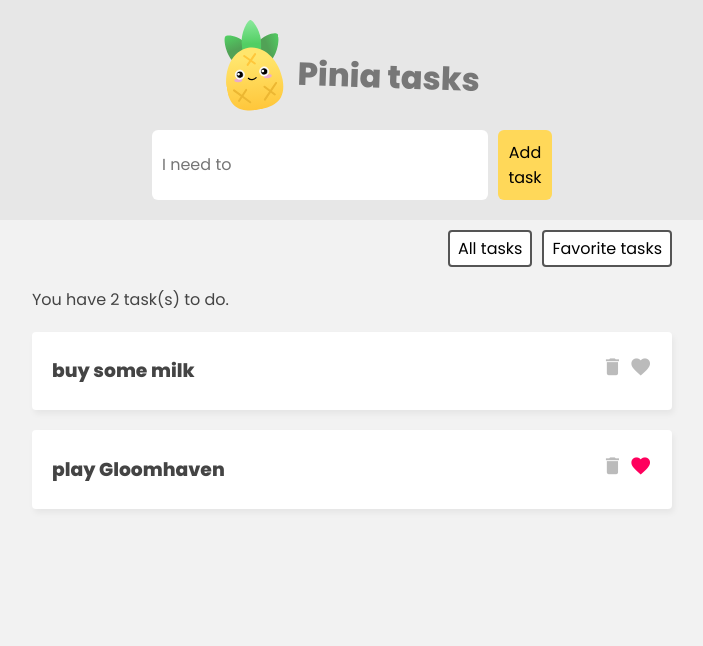
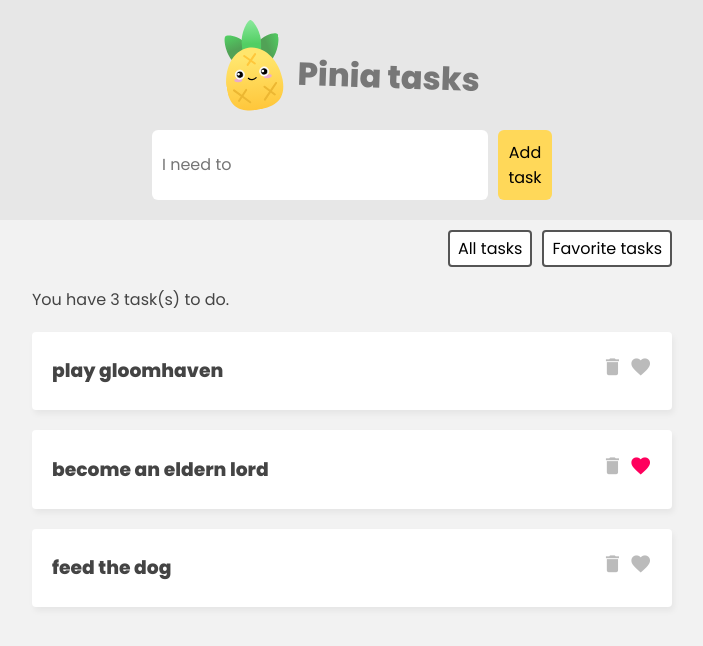
Before and after one commit to zsigil/pinia-tasks, a Vue app: page / in a window 1280 px wide. Shown: the top 646 px of the page, without its empty margins (288-991 px from the left). Built offline with nearby package versions, Linux system fonts and the light colour scheme; data requests are answered from the project's data file.

Commit message:
async actions with json-server

```diff
--- /dev/null
+++ b/data/db.json
@@ -0,0 +1,19 @@
+{
+  "tasks": [
+    {
+      "id": 1,
+      "title": "play gloomhaven",
+      "isFav": false
+    },
+    {
+      "title": "become an eldern lord",
+      "isFav": true,
+      "id": 3
+    },
+    {
+      "title": "feed the dog",
+      "isFav": false,
+      "id": 8684
+    }
+  ]
+}
--- a/src/App.vue
+++ b/src/App.vue
@@ -15,6 +15,10 @@
       <button @click="filter = 'all'">All tasks</button>
       <button @click="filter = 'favs'">Favorite tasks</button>
     </nav>
+
+    <!-- loading -->
+    <div v-if="taskStore.loading" class="loading">Loading tasks</div>
+
     <!-- tasklist -->
     <div v-if="filter == 'all'" class="task-list">
       <p>You have {{ taskStore.totalCount }} task(s) to do.</p>
@@ -43,6 +47,8 @@ export default {
   setup() {
     const taskStore = useTaskStore();
 
+    taskStore.getTasks();
+
     const filter = ref("all");
     return { taskStore, filter };
   },
--- a/src/assets/main.css
+++ b/src/assets/main.css
@@ -109,3 +109,14 @@ form input {
   color: #555;
   font-size: 1em;
 }
+
+/* loading state */
+.loading {
+  max-width: 640px;
+  border: 1px solid #ffd859;
+  background: #ffe9a0;
+  color: #3a3a3a;
+  padding: 5px 0;
+  text-align: center;
+  margin: 30px auto;
+}
--- a/src/stores/TaskStore.js
+++ b/src/stores/TaskStore.js
@@ -2,10 +2,8 @@ import { defineStore } from 'pinia'
 
 export const useTaskStore = defineStore('taskStore', {
     state: () => ({
-        tasks: [
-            { id: 1, title: "buy some milk", isFav: false },
-            { id: 2, title: "play Gloomhaven", isFav: true },
-        ],
+        tasks: [],
+        loading: false,
     }),
     getters: {
         favs() {
@@ -20,15 +18,57 @@ export const useTaskStore = defineStore('taskStore', {
         }
     },
     actions: {
-        addTask(task) {
-            this.tasks.push(task)
+        async getTasks() {
+            this.loading = true
+            const response = await fetch('http://localhost:3000/tasks')
+            const data = await response.json()
+            this.tasks = data;
+            this.loading = false
         },
-        deleteTask(id) {
-            this.tasks = this.tasks.filter(t => t.id != id)
+        async addTask(task) {
+            const response = await fetch('http://localhost:3000/tasks', {
+                method: 'post',
+                body: JSON.stringify(task),
+                headers: {
+                    "Content-Type": 'application/json'
+                }
+            })
+            if (response.error) {
+                console.log('Not happening')
+            } else {
+                this.tasks.push(task)
+            }
         },
-        toggleFav(id) {
+        async deleteTask(id) {
+            const response = await fetch('http://localhost:3000/tasks/' + id, {
+                method: 'DELETE',
+            })
+
+            if (response.error) {
+                console.log('Not happening')
+            } else {
+                this.tasks = this.tasks.filter(t => t.id != id)
+            }
+
+        },
+        async toggleFav(id) {
             const task = this.tasks.find(t => t.id == id)
-            task.isFav = !task.isFav
+
+            const response = await fetch('http://localhost:3000/tasks/' + id, {
+                method: 'PATCH',
+                body: JSON.stringify({ isFav: !task.isFav }),
+                headers: {
+                    "Content-Type": 'application/json'
+                }
+            })
+
+            if (response.error) {
+                console.log('Not happening')
+            } else {
+                task.isFav = !task.isFav
+            }
+
+
         }
     }
 
```
